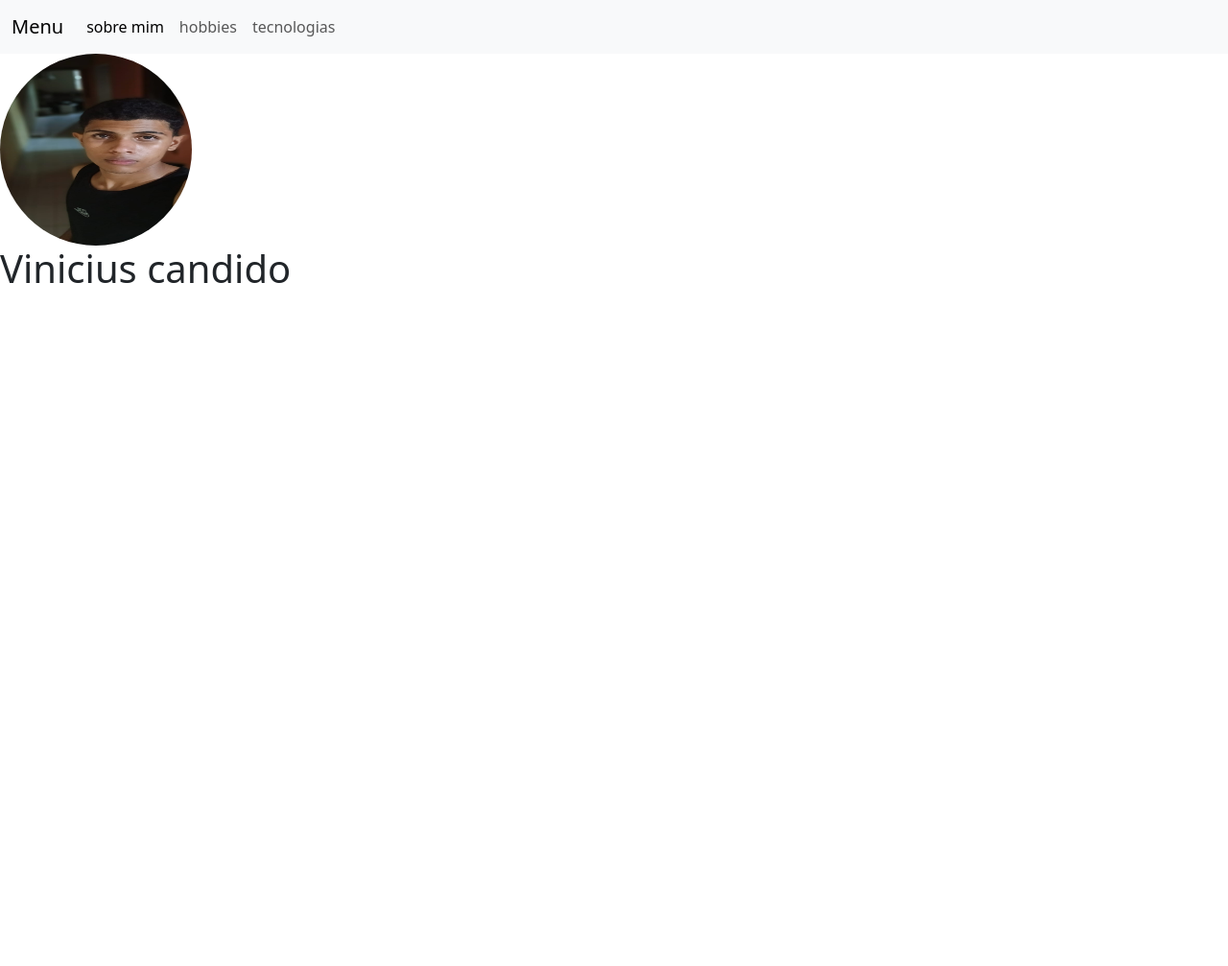
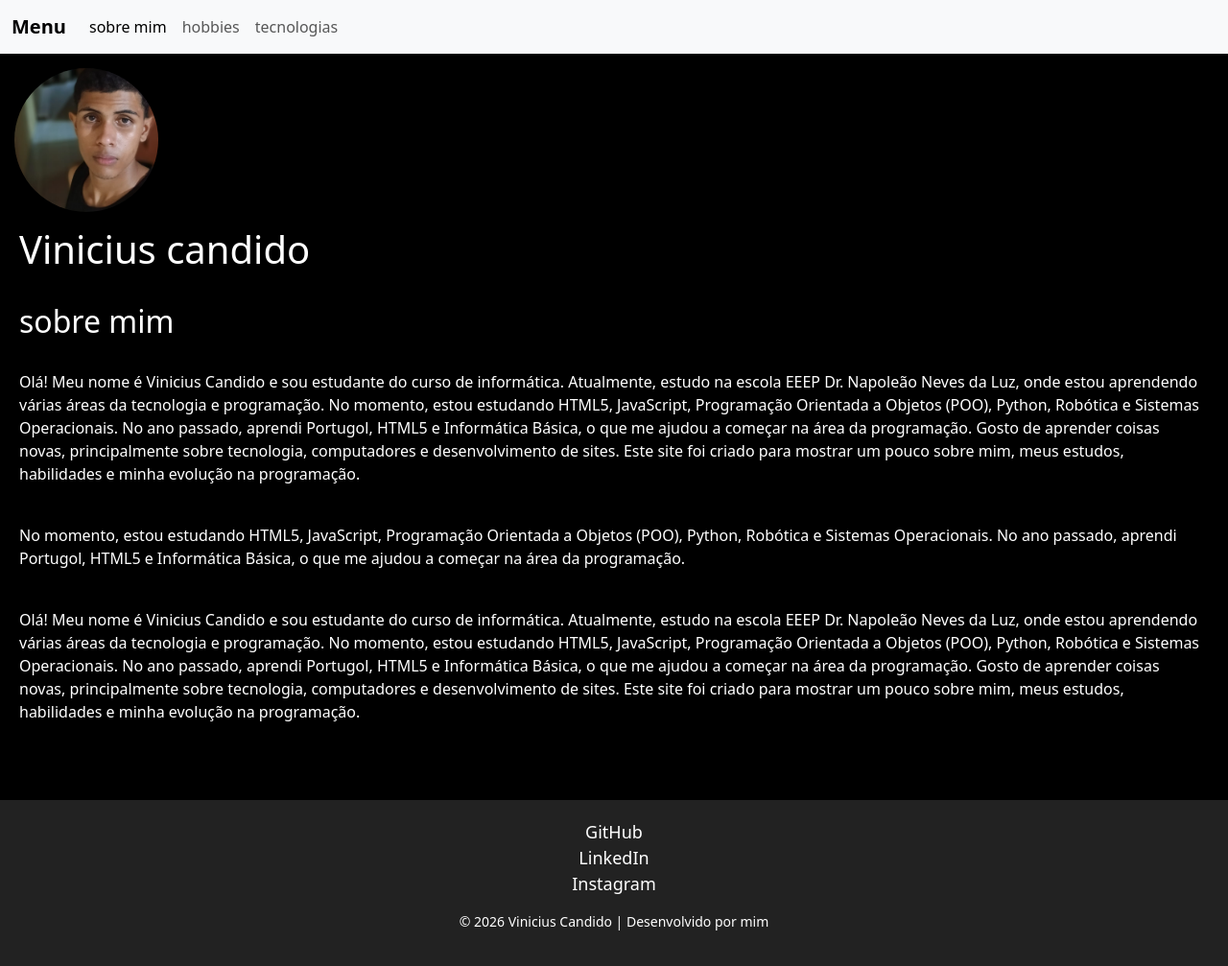
Before and after one commit to viniciusizidro052-coder/meu-site-html, a plain HTML site: page index.html in a window 1280 px wide. Shown: the whole page at 96% size. Before the commit the page ends 800 px from the top, so only its background shows below. Drawn offline with nearby package versions, Linux system fonts and the light colour scheme.

Commit message:
fiz alterações

```diff
--- a/index.html
+++ b/index.html
@@ -24,7 +24,34 @@
     </div>
   </div>
 </nav>
-<img src="WhatsApp Image 2026-05-14 at 20.06.57.jpeg" class="img" alt="imagem-centralizada">
-    <h1>Vinicius candido</h1>
+<img src="WhatsApp Image 2026-05-14 at 20.06.56.jpeg" class="img-redonda" alt="imagem centralizada">
+<h1>Vinicius candido</h1><br>
+    <h2>sobre mim</h2><br>
+    <p> Olá! Meu nome é Vinicius Candido e sou estudante do curso de informática. Atualmente, estudo na escola EEEP Dr. Napoleão Neves da Luz, onde estou aprendendo várias áreas da tecnologia e programação.
+No momento, estou estudando HTML5, JavaScript, Programação Orientada a Objetos (POO), Python, Robótica e Sistemas Operacionais. No ano passado, aprendi Portugol, HTML5 e Informática Básica, o que me ajudou a começar na área da programação.
+Gosto de aprender coisas novas, principalmente sobre tecnologia, computadores e desenvolvimento de sites. Este site foi criado para mostrar um pouco sobre mim, meus estudos, habilidades e minha evolução na programação.</p>
+<br>
+<p> No momento, estou estudando HTML5, JavaScript, Programação Orientada a Objetos (POO), Python, Robótica e Sistemas Operacionais. No ano passado, aprendi Portugol, HTML5 e Informática Básica, o que me ajudou a começar na área da programação.</p>
+<br>
+<p> Olá! Meu nome é Vinicius Candido e sou estudante do curso de informática. Atualmente, estudo na escola EEEP Dr. Napoleão Neves da Luz, onde estou aprendendo várias áreas da tecnologia e programação.
+No momento, estou estudando HTML5, JavaScript, Programação Orientada a Objetos (POO), Python, Robótica e Sistemas Operacionais. No ano passado, aprendi Portugol, HTML5 e Informática Básica, o que me ajudou a começar na área da programação.
+Gosto de aprender coisas novas, principalmente sobre tecnologia, computadores e desenvolvimento de sites. Este site foi criado para mostrar um pouco sobre mim, meus estudos, habilidades e minha evolução na programação.</p>
+<br>
+<footer>
+
+    <a href="https://github.com/viniciusizidro052" target="_blank">
+      GitHub
+    </a>
+<br>
+    <a href="https://linkedin.com/in/viniciusizidro" target="_blank">
+    LinkedIn
+    </a>
+<br>
+    <a href="https://instagram.com/viniciuzx_w7" target="_blank">
+     Instagram
+    </a>
+<br>
+    <p>© 2026 Vinicius Candido | Desenvolvido por mim </p>
+</footer>
 </body>
 </html>
--- a/style.css
+++ b/style.css
@@ -1,9 +1,75 @@
-.img{
-    width: 200px;
-    height: 200px;
-    border-radius: 70%;
+img {
+  width: 150px;
+  height: 150px;
+  object-fit: cover;
 
+  border-radius: 50%;
+
+  max-width: 90%;
+  margin: 15px;
 }
-.nav{
-    color: blue;
+footer {
+
+    background-color: #222;
+    color: white;
+    text-align: center;
+    padding: 20px;
+    margin-top: 40px;
 }
+
+footer h3 {
+    margin-bottom: 15px;
+}
+
+footer a {
+    color: white;
+    text-decoration: none;
+    margin: 10px;
+    font-size: 18px;
+}
+
+footer a:hover {
+    color: #00bfff;
+}
+
+footer p {
+    margin-top: 15px;
+    font-size: 14px;
+}
+nav {
+  background-color:black;
+  padding: 15px;
+}
+
+
+nav a {
+  color: black;
+  text-decoration: none;
+  font-weight: bold;
+}
+
+
+nav a:hover {
+  color: black;
+}
+body {
+  background-color:black;
+}
+h1 {
+color: white;
+}
+h2 {
+color: white;
+}
+p {
+color: white;
+}
+h1 {
+  padding-inline: 20px;
+}
+h2 {
+  padding-inline: 20px;
+}
+p {
+  padding-inline: 20px;
+}
```
Also changed, not shown: hobbies.html (+9 -1 lines), tecnologias.html (+14 -0 lines), 395739.webp (added), WhatsApp Image 2026-05-14 at 20.06.56.jpeg (renamed from WhatsApp Image 2026-05-14 at 20.06.57.jpeg), download.jpg (added).
